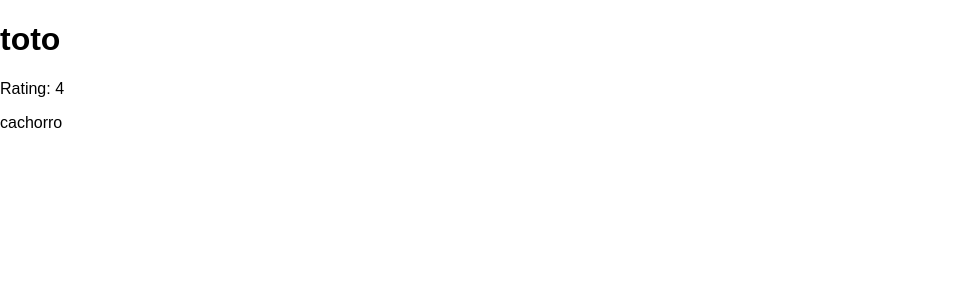
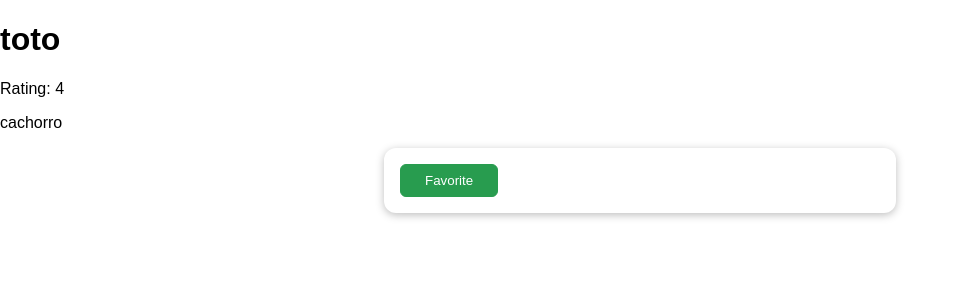
Before and after one commit to torreslucs23/feedback, a Django app: page /reviews/1 in a window 1280 px wide. Shown: the top 300 px of the page, without its empty margins (0-963 px from the left). Run offline with Django 4.2, Linux system fonts and the light colour scheme; data comes from the database, SQL or seed files in the repository; both versions use the stored data as it was after the commit.

Commit message:
finished sessions

```diff
--- a/reviews/templates/reviews/single_review.html
+++ b/reviews/templates/reviews/single_review.html
@@ -7,5 +7,17 @@
     <p>Rating: {{review.rating}}</p>
     <p>{{review.review_text}}</p>
 
+    {% if is_favorite %}
+        <p>This is my favorite!</p>
+
+    {% else %}
+        <form action = "/reviews/favorite" method = 'POST' >
+            {% csrf_token %}
+            <input type="hidden" name="review_id" value = "{{review.id}}">
+            <button>Favorite</button>
+        </form>
+    {% endif %}
+
+
 
 {% endblock content %}
--- a/reviews/urls.py
+++ b/reviews/urls.py
@@ -6,5 +6,6 @@
     path("", views.ReviewView.as_view()),
     path("thank-you", views.thankYouView.as_view()),
     path("reviews", views.ReviewsListView.as_view()),
+    path("reviews/favorite", views.AddFavoriteView.as_view()),
     path("reviews/<int:pk>", views.SingleReviewView.as_view())
 ]
--- a/reviews/views.py
+++ b/reviews/views.py
@@ -73,3 +73,18 @@
 class SingleReviewView(DetailView):
     template_name = "reviews/single_review.html"
     model = Review
+
+    def get_context_data(self, **kwargs):
+        context = super().get_context_data(**kwargs)
+        loaded_review = self.object
+        request = self.request
+        favorite_id = request.session.get("favorite_review")
+        context["is_favorite"] = favorite_id == str(loaded_review.id)
+        return context
+
+
+class AddFavoriteView(View):
+    def post(self, requests):
+        review_id = requests.POST['review_id']#pegamos a nossa review
+        requests.session["favorite_review"] = review_id #salvamos em uma session, django automaticamente salva em um banco
+        return HttpResponseRedirect("/reviews/"+review_id)#redirecionamos a página
```
Also changed, not shown: db.sqlite3.
